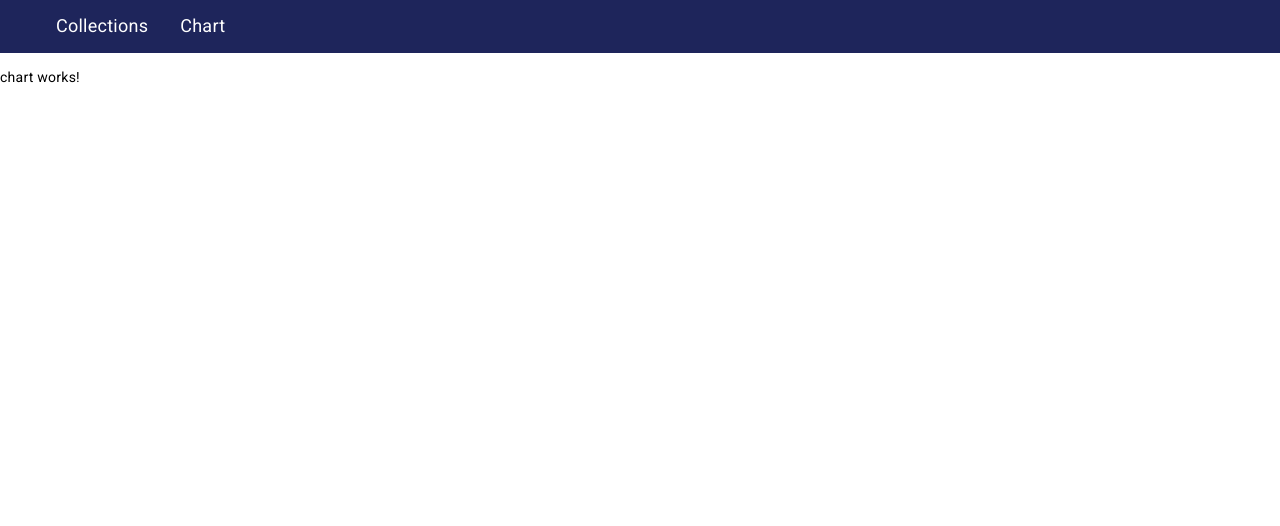
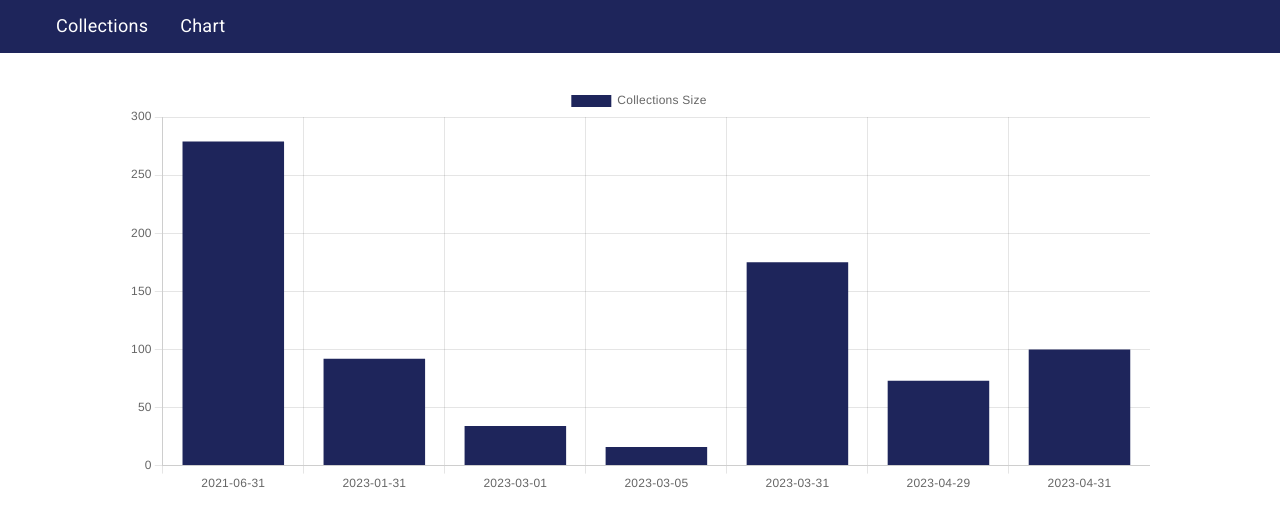
Before and after one commit to ketha-technologies/roy-okite, an Angular app: page /chart in a window 1280 px wide. Shown: the top 526 px of the page. Built offline with nearby package versions, Linux system fonts and the light colour scheme.

Commit message:
:sparkles: Add chart component
Add the chart component to pages showing the collections over a period of time.

```diff
--- a/package.json
+++ b/package.json
@@ -20,6 +20,7 @@
     "@angular/platform-browser": "^16.0.0",
     "@angular/platform-browser-dynamic": "^16.0.0",
     "@angular/router": "^16.0.0",
+    "chart.js": "^4.3.0",
     "rxjs": "~7.8.0",
     "tslib": "^2.3.0",
     "zone.js": "~0.13.0"
--- a/src/app/pages/chart/chart.component.css
+++ b/src/app/pages/chart/chart.component.css
@@ -0,0 +1,5 @@
+.chart-container {
+  width: 80%;
+  margin-inline: auto;
+  margin-top: 2rem;
+}
--- a/src/app/pages/chart/chart.component.html
+++ b/src/app/pages/chart/chart.component.html
@@ -1 +1,3 @@
-<p>chart works!</p>
+<div class="chart-container">
+  <canvas  id="MyChart" >{{ chart }}</canvas>
+</div>
--- a/src/app/pages/chart/chart.component.ts
+++ b/src/app/pages/chart/chart.component.ts
@@ -1,10 +1,40 @@
-import { Component } from '@angular/core';
+import { Component, OnInit } from '@angular/core';
+import Chart from 'chart.js/auto';
+
 
 @Component({
   selector: 'app-chart',
   templateUrl: './chart.component.html',
   styleUrls: ['./chart.component.css']
 })
-export class ChartComponent {
+export class ChartComponent implements OnInit {
 
+  public chart: any;
+
+  ngOnInit(): void {
+    this.createChart();
+  }
+
+  createChart(){
+
+    this.chart = new Chart("MyChart", {
+      type: 'bar', //this denotes tha type of chart
+
+      data: {// values on X-Axis
+        labels: ['2021-06-31', '2023-01-31', '2023-03-01','2023-03-05',
+								 '2023-03-31', '2023-04-29', '2023-04-31' ],
+	       datasets: [
+          {
+            label: "Collections Size",
+            data: ['279','92', '34', '16', '175', '73', '100'],
+            backgroundColor: '#1e255b'
+          }
+        ]
+      },
+      options: {
+        aspectRatio:2.5
+      }
+
+    });
+  }
 }
```
Also changed, not shown: 1 other file (tests, documents, lock files or other folders).
